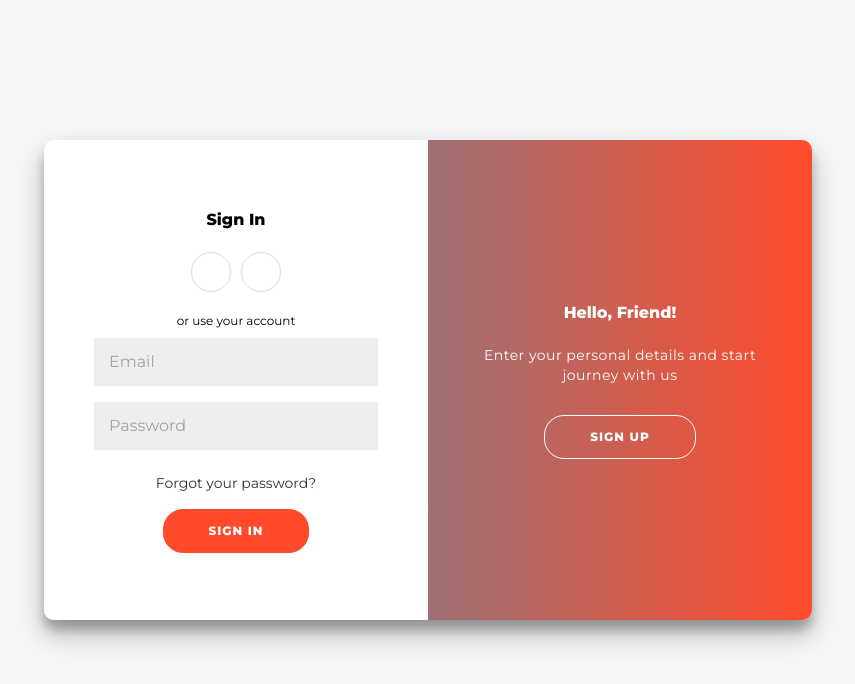
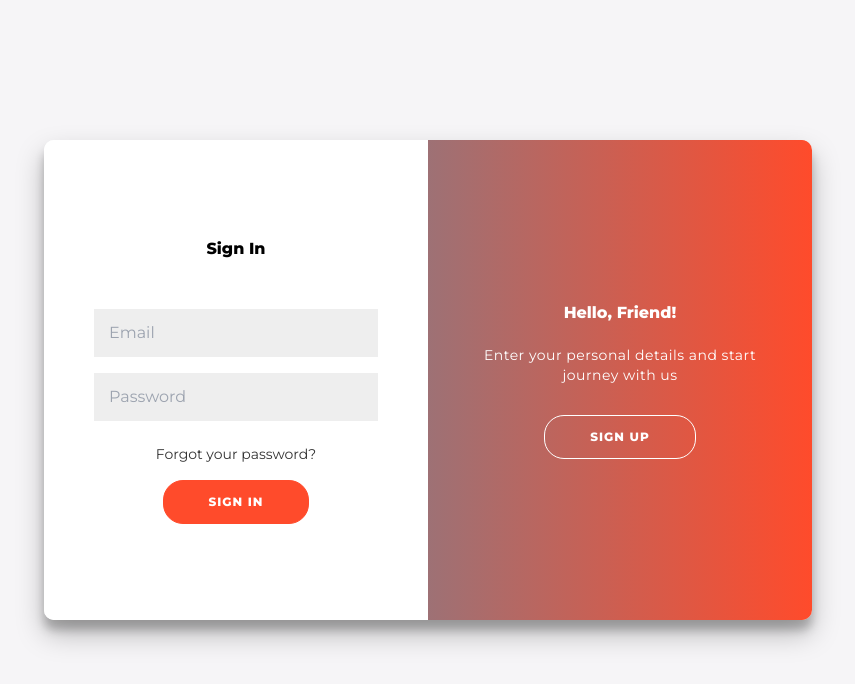
Before and after one commit to thanhdong06/PGSystem_FE, a React (Vite) app: page /login in a window 1280 px wide. Shown: the top 684 px of the page, without its empty margins (212-1067 px from the left). Built offline with nearby package versions, Linux system fonts and the light colour scheme.

Commit message:
[Tuan]Update Login Page 1

```diff
--- a/src/components/Login/Login.jsx
+++ b/src/components/Login/Login.jsx
@@ -29,14 +29,10 @@ const Login = () => {
           <form onSubmit={handleSignUpSubmit}>
             <h1>Create Account</h1>
             <div className="social-container">
-              <a href="#" className="social">
-                <i className="fab fa-facebook-f"></i>
-              </a>
-              <a href="#" className="social">
-                <i className="fab fa-instagram"></i>
-              </a>
+
+
             </div>
-            <span>or use your email for registration</span>
+
             <input type="text" placeholder="Name" required />
             <input type="email" placeholder="Email" required />
             <input type="password" placeholder="Password" required />
@@ -49,14 +45,9 @@ const Login = () => {
           <form onSubmit={handleSignInSubmit}>
             <h1>Sign In</h1>
             <div className="social-container">
-              <a href="#" className="social">
-                <i className="fab fa-facebook-f"></i>
-              </a>
-              <a href="#" className="social">
-                <i className="fab fa-instagram"></i>
-              </a>
+
             </div>
-            <span>or use your account</span>
+
             <input type="email" placeholder="Email" required />
             <input type="password" placeholder="Password" required />
             <a href="#">Forgot your password?</a>
```
